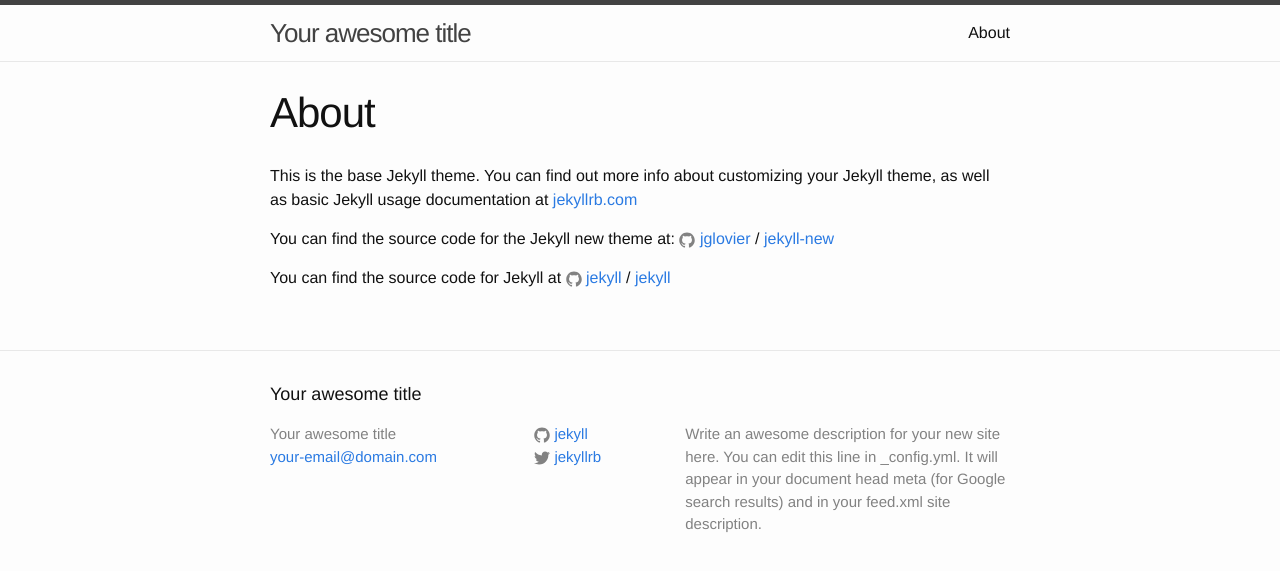
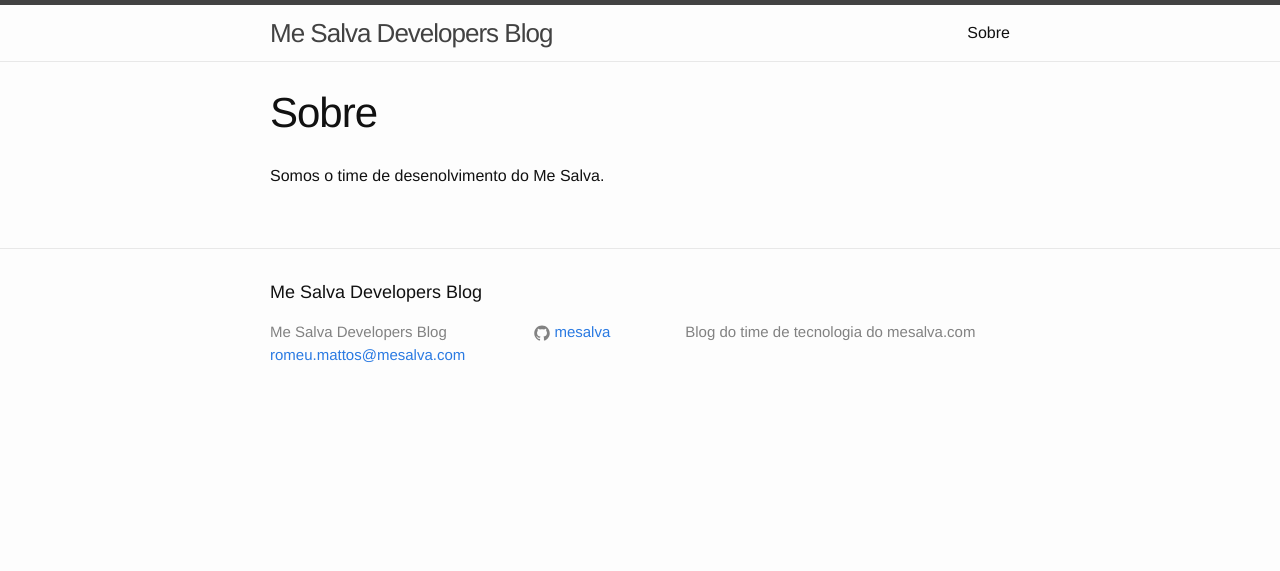
Before and after one commit to mesalva/mesalva.github.io, a Jekyll site: the page built from about.md, in a window 1280 px wide. Shown: the top 571 px of the page. Built offline with Jekyll 4.4.1, drawn with Linux system fonts in a browser that asks for light colours.

Commit message:
change configs

```diff
--- a/_config.yml
+++ b/_config.yml
@@ -6,16 +6,14 @@
 # 'jekyll serve'. If you change this file, please restart the server process.
 
 # Site settings
-title: Your awesome title
-email: your-email@domain.com
+title: Me Salva Developers Blog
+email: romeu.mattos@mesalva.com
 description: > # this means to ignore newlines until "baseurl:"
-  Write an awesome description for your new site here. You can edit this
-  line in _config.yml. It will appear in your document head meta (for
-  Google search results) and in your feed.xml site description.
+  Blog do time de tecnologia do mesalva.com
 baseurl: "" # the subpath of your site, e.g. /blog
-url: "http://yourdomain.com" # the base hostname & protocol for your site
-twitter_username: jekyllrb
-github_username:  jekyll
+url: "http://mesalva.github.io" # the base hostname & protocol for your site
+twitter_username:
+github_username:  mesalva
 
 # Build settings
 markdown: kramdown
--- a/about.md
+++ b/about.md
@@ -1,15 +1,7 @@
 ---
 layout: page
-title: About
+title: Sobre
 permalink: /about/
 ---
 
-This is the base Jekyll theme. You can find out more info about customizing your Jekyll theme, as well as basic Jekyll usage documentation at [jekyllrb.com](http://jekyllrb.com/)
-
-You can find the source code for the Jekyll new theme at:
-{% include icon-github.html username="jglovier" %} /
-[jekyll-new](https://github.com/jglovier/jekyll-new)
-
-You can find the source code for Jekyll at
-{% include icon-github.html username="jekyll" %} /
-[jekyll](https://github.com/jekyll/jekyll)
+Somos o time de desenolvimento do Me Salva.
```
